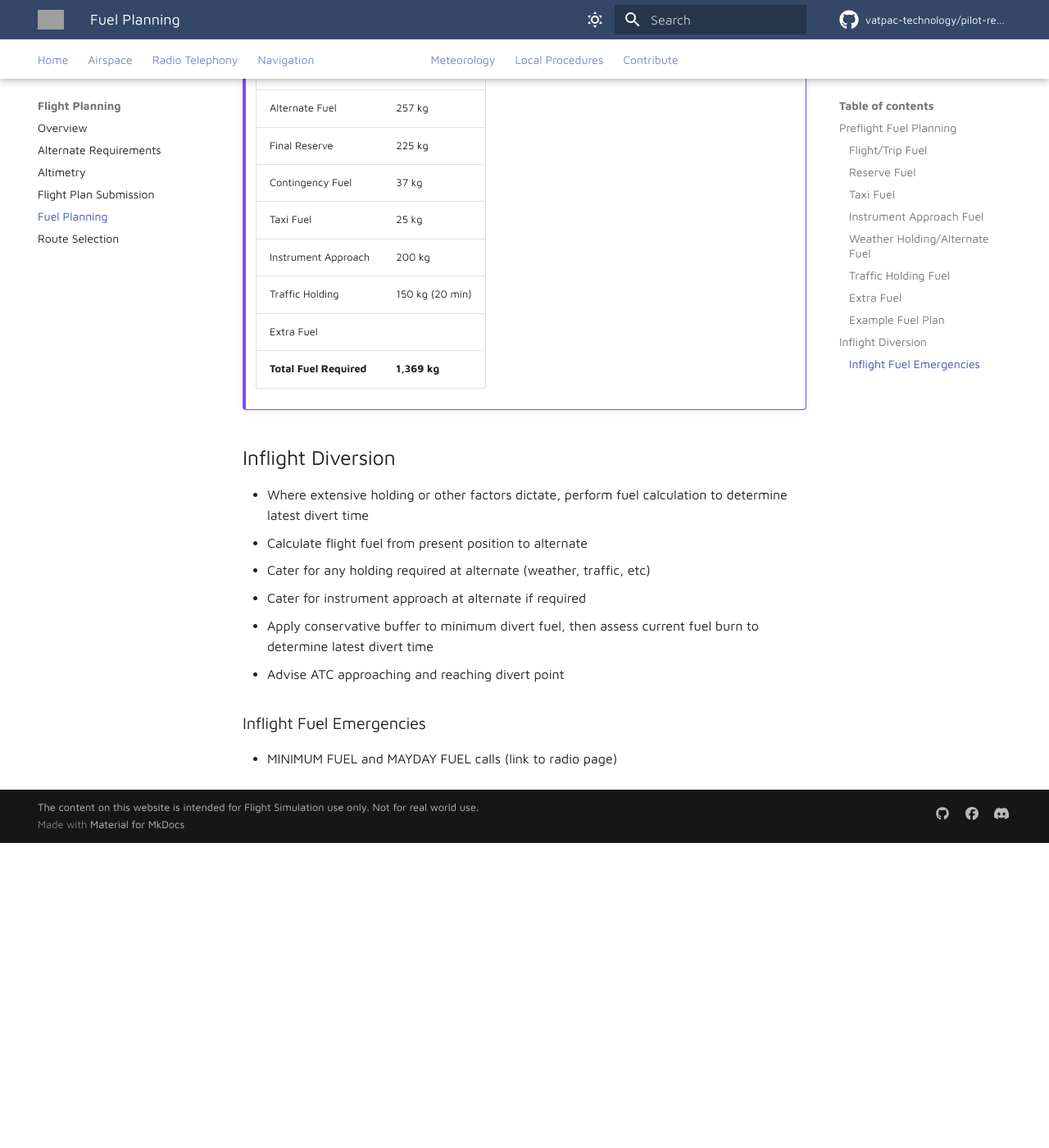
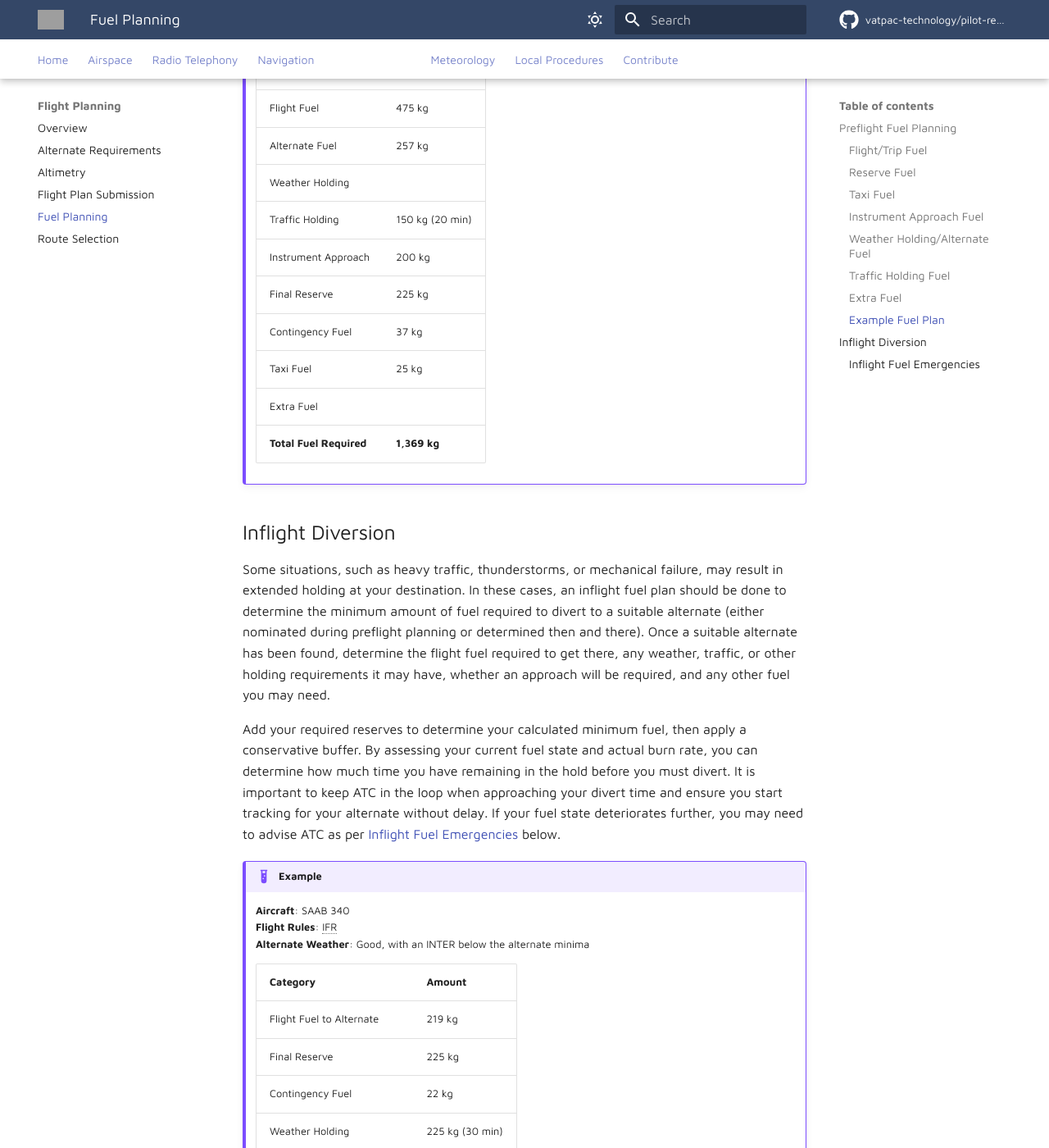
Before and after one commit to vatpac-technology/pilot-resources, an MkDocs documentation site: the page built from docs/flight-planning/fuelplanning.md, in a window 1280 px wide and 1400 px high, scrolled down 4318 px. Shown: the whole window at 82% size. Built offline with MkDocs 1.6.1 and Material for MkDocs 9.7.7, drawn with Linux system fonts in a browser that asks for light colours; comment, search, counter and statistics services are not loaded; before the commit the page ends 5346 px from its top, so only the background shows below that; some of the changed text lies outside the part shown; grey boxes are pictures that could not be loaded.

Commit message:
Add Inflight Diversion fuel notes

```diff
--- a/docs/flight-planning/fuelplanning.md
+++ b/docs/flight-planning/fuelplanning.md
@@ -85,11 +85,12 @@ Below are several sample fuel plans for various aircraft types. These are provid
     | -------- | ------ |
     | Flight Fuel | 34 L |
     | Alternate Fuel |  |
+    | Weather Holding | |
+    | Traffic Holding |  |
+    | Instrument Approach |  |
     | Final Reserve | 18 L |
     | Contingency Fuel |  |
     | Taxi Fuel | 5 L |
-    | Instrument Approach |  |
-    | Traffic Holding |  |
     | Extra Fuel | 12 L (20 min holding) |
     | **Total Fuel Required** | **69 L** |
 
@@ -108,21 +109,41 @@ Below are several sample fuel plans for various aircraft types. These are provid
     | -------- | ------ |
     | Flight Fuel | 475 kg |
     | Alternate Fuel | 257 kg |
+    | Weather Holding | |
+    | Traffic Holding | 150 kg (20 min) |
+    | Instrument Approach | 200 kg |
     | Final Reserve | 225 kg |
     | Contingency Fuel | 37 kg |
     | Taxi Fuel | 25 kg |
-    | Instrument Approach | 200 kg |
-    | Traffic Holding | 150 kg (20 min) |
     | Extra Fuel |  |
     | **Total Fuel Required** | **1,369 kg** |
 
 ## Inflight Diversion
-- Where extensive holding or other factors dictate, perform fuel calculation to determine latest divert time
-- Calculate flight fuel from present position to alternate
-- Cater for any holding required at alternate (weather, traffic, etc)
-- Cater for instrument approach at alternate if required
-- Apply conservative buffer to minimum divert fuel, then assess current fuel burn to determine latest divert time
-- Advise ATC approaching and reaching divert point
+Some situations, such as heavy traffic, thunderstorms, or mechanical failure, may result in extended holding at your destination. In these cases, an inflight fuel plan should be done to determine the minimum amount of fuel required to divert to a suitable alternate (either nominated during preflight planning or determined then and there). Once a suitable alternate has been found, determine the flight fuel required to get there, any weather, traffic, or other holding requirements it may have, whether an approach will be required, and any other fuel you may need.
+
+Add your required reserves to determine your calculated minimum fuel, then apply a conservative buffer. By assessing your current fuel state and actual burn rate, you can determine how much time you have remaining in the hold before you must divert. It is important to keep ATC in the loop when approaching your divert time and ensure you start tracking for your alternate without delay. If your fuel state deteriorates further, you may need to advise ATC as per [Inflight Fuel Emergencies](#inflight-fuel-emergencies) below.
+
+!!! example
+    **Aircraft**: SAAB 340
+    **Flight Rules**: IFR
+    **Alternate Weather**: Good, with an INTER below the alternate minima
+
+    | Category | Amount |
+    | -------- | ------ |
+    | Flight Fuel to Alternate | 219 kg |
+    | Final Reserve | 225 kg |
+    | Contingency Fuel | 22 kg |
+    | Weather Holding | 225 kg (30 min) |
+    | Traffic Holding |  |
+    | Instrument Approach | |
+    | Extra Fuel |  |
+    | **Total Fuel Required** | **691 kg** |
+    | **Minimum Fuel with Buffer** | **750 kg** |
+
+    **Fuel Onboard**: 1,050 kg
+    **Current Fuel Burn**: 350 kg/hr
+
+    **The aircraft can remain in the hold for another 51 minutes before a diversion becomes necessary.**
 
 ### Inflight Fuel Emergencies
 - MINIMUM FUEL and MAYDAY FUEL calls (link to radio page)
```
